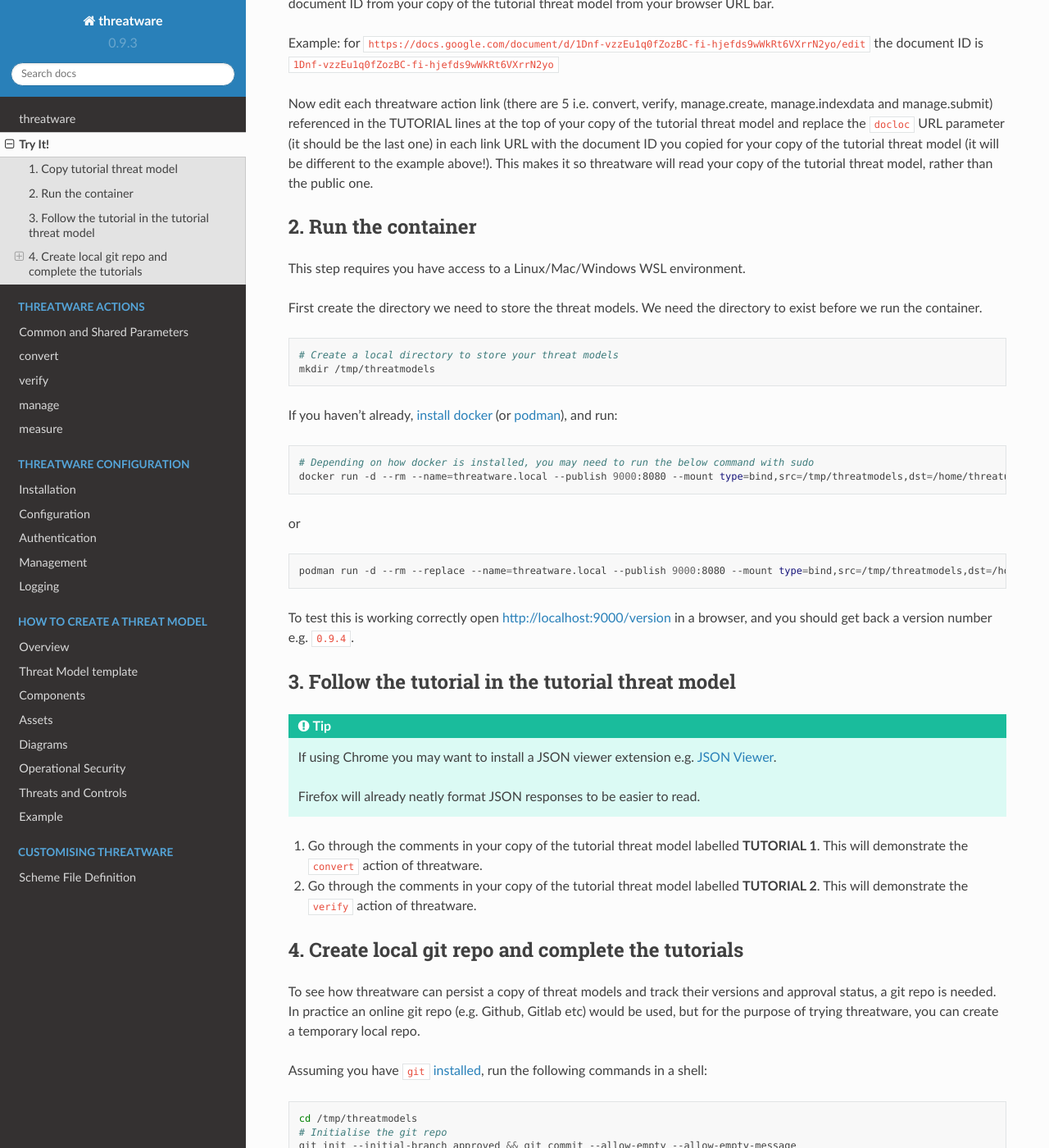
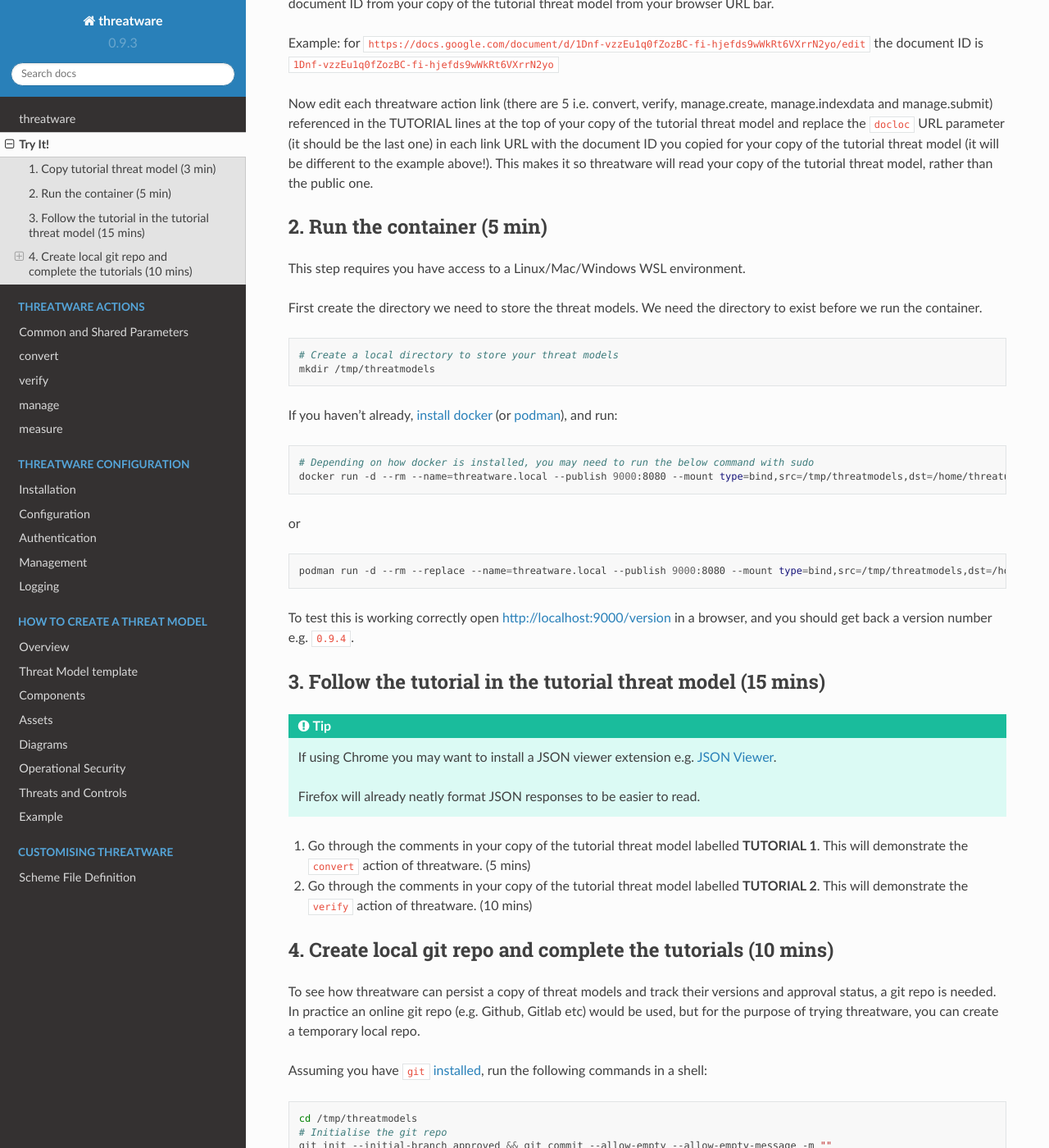
Before and after one commit to samadhicsec/threatware-docs, a Sphinx documentation site: the page built from docs/source/tryit.md, in a window 1280 px wide and 1400 px high, scrolled down 637 px. Shown: the whole window at 82% size. Built offline with Sphinx 7.4.7 and the Read the Docs theme 2.0.0, drawn with Linux system fonts in a browser that asks for light colours; some of the changed text lies outside the part shown.

Commit message:
Added time estimates for tutorial parts

````diff
--- a/docs/source/tryit.md
+++ b/docs/source/tryit.md
@@ -9,7 +9,7 @@
 
 Let's get into the detail of each step.
 
-## 1. Copy tutorial threat model
+## 1. Copy tutorial threat model (3 min)
 
 Make you own copy of the [tutorial threat model](https://docs.google.com/document/d/1Dnf-vzzEu1q0fZozBC-fi-hjefds9wWkRt6VXrrN2yo/view) (menu option `File->Make a copy`, and tick the `Copy comments and suggestions` box).
 
@@ -21,7 +21,7 @@
 
 Now edit each threatware action link (there are 5 i.e. convert, verify, manage.create, manage.indexdata and manage.submit) referenced in the TUTORIAL lines at the top of your copy of the tutorial threat model and replace the `docloc` URL parameter (it should be the last one) in each link URL with the document ID you copied for your copy of the tutorial threat model (it will be different to the example above!).  This makes it so threatware will read your copy of the tutorial threat model, rather than the public one.
 
-## 2. Run the container
+## 2. Run the container (5 min)
 
 This step requires you have access to a Linux/Mac/Windows WSL environment.
 
@@ -46,7 +46,7 @@
 
 To test this is working correctly open <http://localhost:9000/version> in a browser, and you should get back a version number e.g. `0.9.4`.
 
-## 3. Follow the tutorial in the tutorial threat model
+## 3. Follow the tutorial in the tutorial threat model (15 mins)
 
 :::{tip}
 If using Chrome you may want to install a JSON viewer extension e.g. [JSON Viewer](https://chromewebstore.google.com/detail/json-viewer/gbmdgpbipfallnflgajpaliibnhdgobh).
@@ -54,10 +54,10 @@
 Firefox will already neatly format JSON responses to be easier to read.
 :::
 
-1. Go through the comments in your copy of the tutorial threat model labelled **TUTORIAL 1**.  This will demonstrate the `convert` action of threatware.
-1. Go through the comments in your copy of the tutorial threat model labelled **TUTORIAL 2**.  This will demonstrate the `verify` action of threatware.
+1. Go through the comments in your copy of the tutorial threat model labelled **TUTORIAL 1**.  This will demonstrate the `convert` action of threatware. (5 mins)
+1. Go through the comments in your copy of the tutorial threat model labelled **TUTORIAL 2**.  This will demonstrate the `verify` action of threatware. (10 mins)
 
-## 4. Create local git repo and complete the tutorials
+## 4. Create local git repo and complete the tutorials (10 mins)
 
 To see how threatware can persist a copy of threat models and track their versions and approval status, a git repo is needed.  In practice an online git repo (e.g. Github, Gitlab etc) would be used, but for the purpose of trying threatware, you can create a temporary local repo.
 
@@ -66,11 +66,11 @@
 ```shell
 cd /tmp/threatmodels
 # Initialise the git repo
-git init --initial-branch approved && git commit --allow-empty --allow-empty-message
+git init --initial-branch approved && git commit --allow-empty --allow-empty-message -m ""
 ```
 Creating a threat model and being able to convert it to a machine readable format and to verify it is correct, is great for the process of actually creating a threat model, but creating a threat model is only part of the process required to operationalise threat modelling across your company.  threatware has two more actions that help with the management of threat models; `manage.create` and `manage.submit`.  The following tutorials are about how to use a gitops approach (i.e. using a git repo as your source of truth) to managing threat models.
 
-### TUTORIAL 3
+### TUTORIAL 3 (5 mins)
 
 When managing threat models it is incredible useful to have a constant identifer for a threat model.  Often the threat model name is used for this purpose, but generally speaking that might not remain constant and is harder to work with than a more compact ID.  threatware can be used to help create this identifier and keep a record of all the created identifiers in a git repo, alongside the name and status of the threat model.
 
@@ -96,7 +96,7 @@
 cat threatmodels.yaml
 ```
 
-### TUTORIAL 4
+### TUTORIAL 4 (5 mins)
 
 Storing basic information about the threat models that have been created is good, but what we really want is to manage approvals of threat models and also capture the contents of the threat model in the git repo.
 
````
